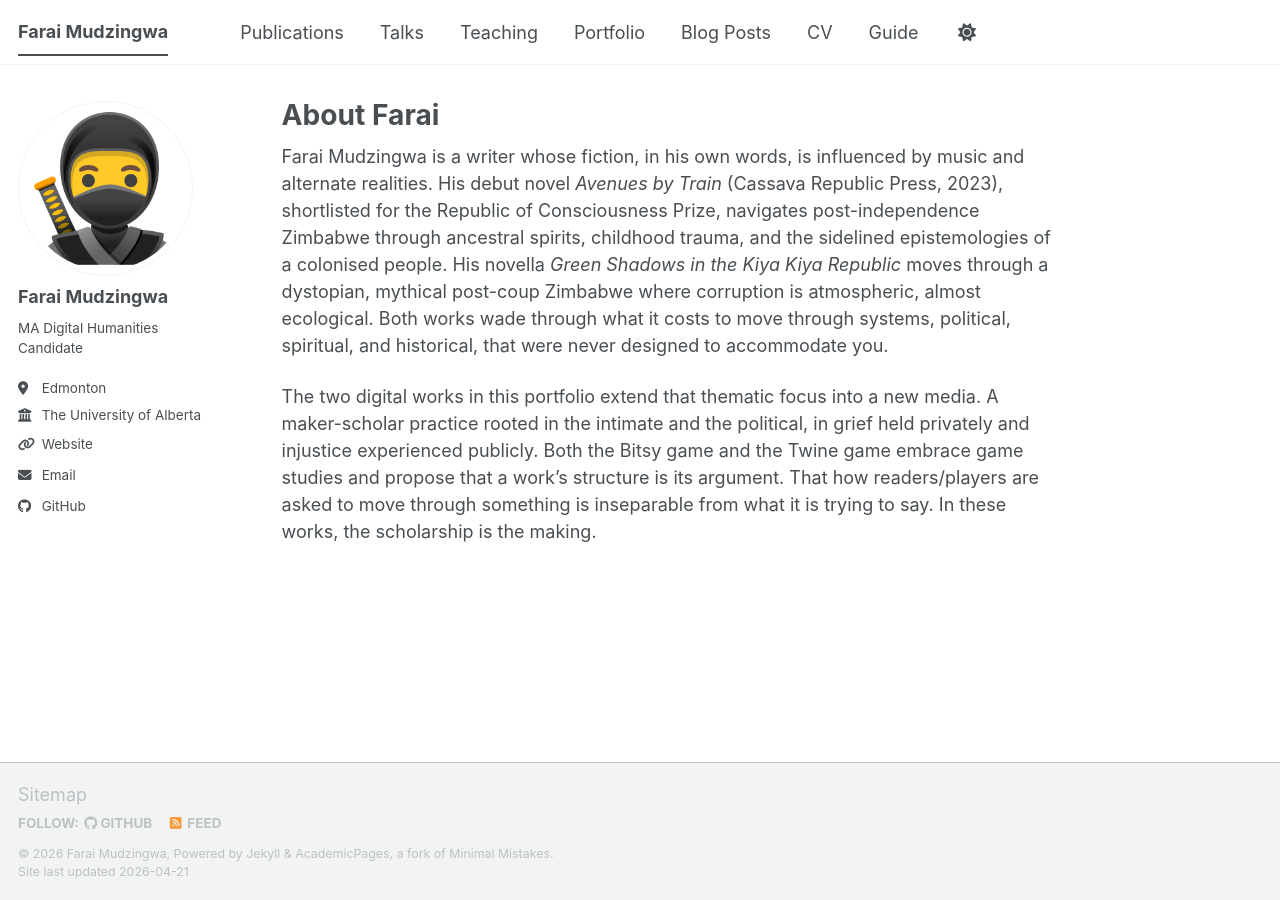
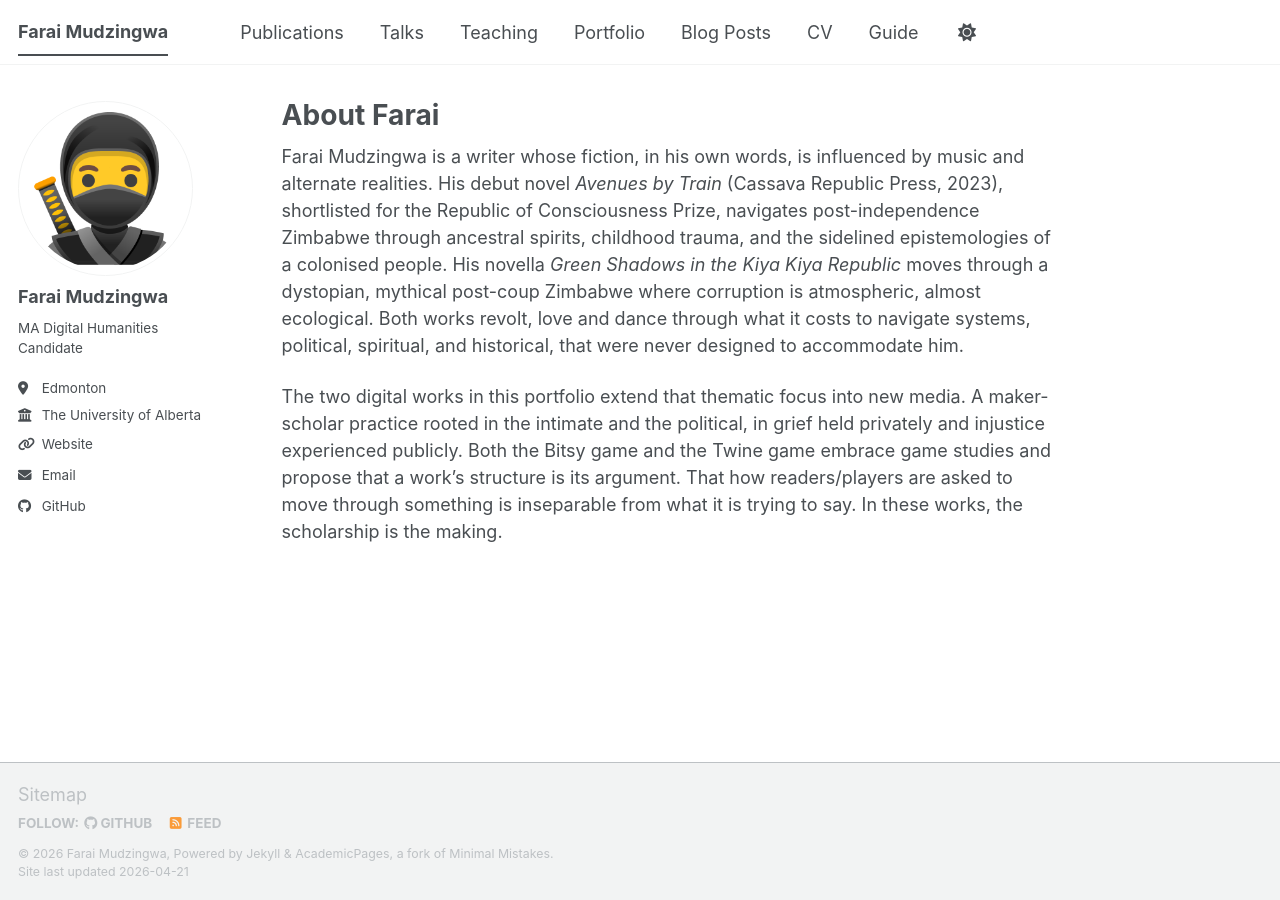
Before and after one commit to farai263/me, a Jekyll site: the page built from _pages/about.md, in a window 1280 px wide. Built offline with Jekyll 4.4.1, drawn with Linux system fonts in a browser that asks for light colours; a script bundle is joined from its source files by our own code; library files that are not in the unit come from our copies.

Commit message:
Update about.md

```diff
--- a/_pages/about.md
+++ b/_pages/about.md
@@ -7,6 +7,6 @@ redirect_from:
   - /about.html
 ---
 
-Farai Mudzingwa is a writer whose fiction, in his own words, is influenced by music and alternate realities. His debut novel *Avenues by Train* (Cassava Republic Press, 2023), shortlisted for the Republic of Consciousness Prize, navigates post-independence Zimbabwe through ancestral spirits, childhood trauma, and the sidelined epistemologies of a colonised people. His novella *Green Shadows in the Kiya Kiya Republic* moves through a dystopian, mythical post-coup Zimbabwe where corruption is atmospheric, almost ecological. Both works wade through what it costs to move through systems, political, spiritual, and historical, that were never designed to accommodate you.
+Farai Mudzingwa is a writer whose fiction, in his own words, is influenced by music and alternate realities. His debut novel *Avenues by Train* (Cassava Republic Press, 2023), shortlisted for the Republic of Consciousness Prize, navigates post-independence Zimbabwe through ancestral spirits, childhood trauma, and the sidelined epistemologies of a colonised people. His novella *Green Shadows in the Kiya Kiya Republic* moves through a dystopian, mythical post-coup Zimbabwe where corruption is atmospheric, almost ecological. Both works revolt, love and dance through what it costs to navigate systems, political, spiritual, and historical, that were never designed to accommodate him.
 
-The two digital works in this portfolio extend that thematic focus into a new media. A maker-scholar practice rooted in the intimate and the political, in grief held privately and injustice experienced publicly. Both the Bitsy game and the Twine game embrace game studies and propose that a work's structure is its argument. That how readers/players are asked to move through something is inseparable from what it is trying to say. In these works, the scholarship is the making.
+The two digital works in this portfolio extend that thematic focus into new media. A maker-scholar practice rooted in the intimate and the political, in grief held privately and injustice experienced publicly. Both the Bitsy game and the Twine game embrace game studies and propose that a work's structure is its argument. That how readers/players are asked to move through something is inseparable from what it is trying to say. In these works, the scholarship is the making.
```
